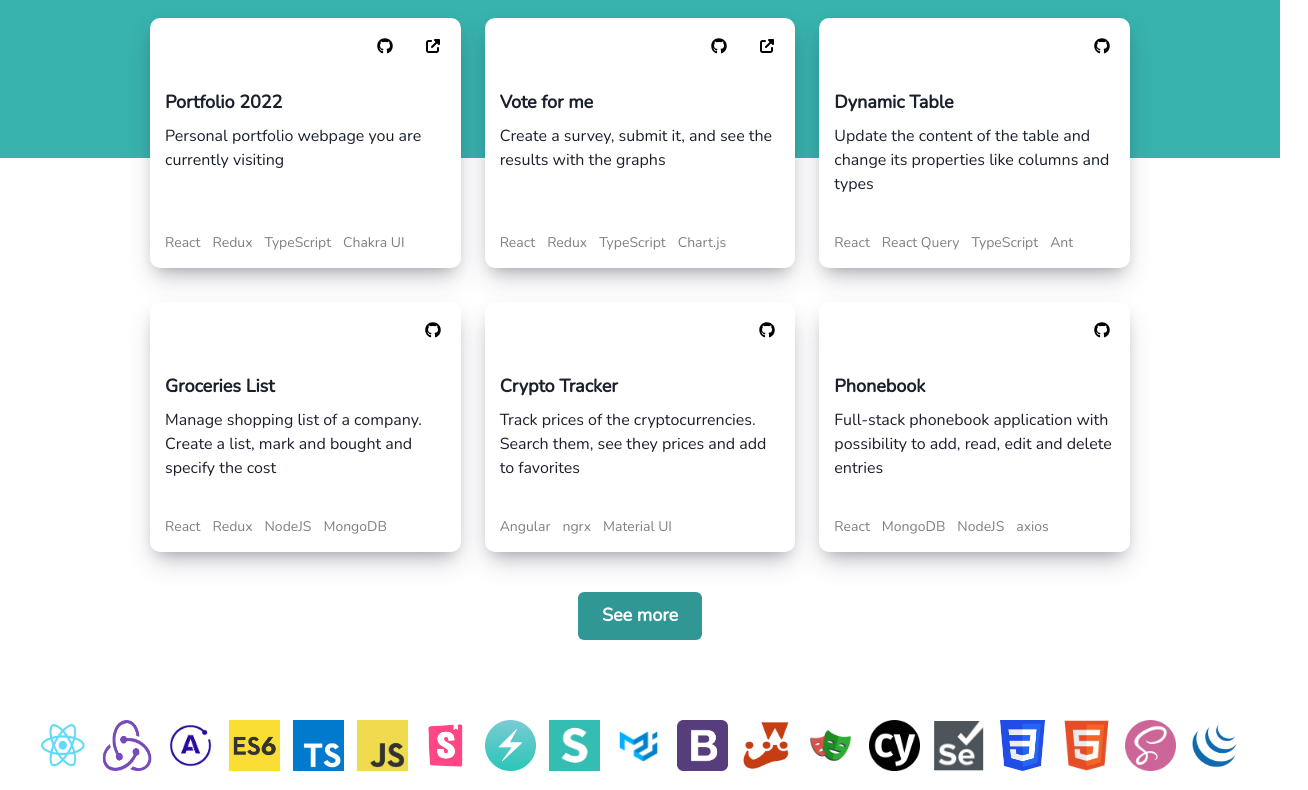
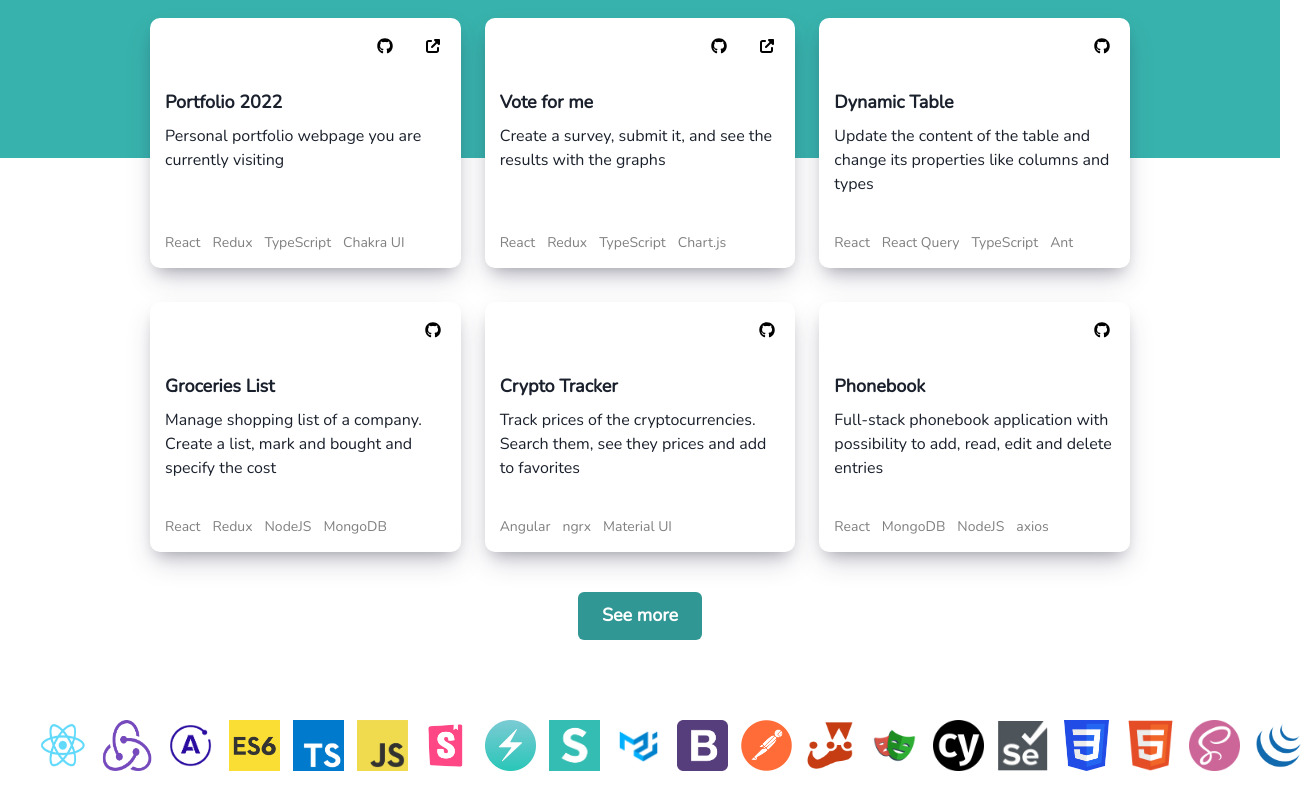
Before and after one commit to wroclawianka/portfolio, a React (Create React App) app: page / in a window 1280 px wide. Shown: the part 1181-1971 px from the top of the page, 1308 px wide, since content can reach past the window. Built offline with nearby package versions, Linux system fonts and the light colour scheme; the HTML template or start-up script is replaced by a standard one.

Commit message:
stack - animations added

```diff
--- a/src/components/stack/stack.component.tsx
+++ b/src/components/stack/stack.component.tsx
@@ -2,6 +2,8 @@ import {
   Box,
   Grid,
   Image,
+  Link,
+  Tooltip,
   keyframes,
   useMultiStyleConfig,
   usePrefersReducedMotion
@@ -25,6 +27,7 @@ import sassIcon from './../../assets/stack/sass.png';
 import cssIcon from './../../assets/stack/css.png';
 import htmlIcon from './../../assets/stack/html.png';
 import jQueryIcon from './../../assets/stack/jQuery.png';
+import postmanIcon from './../../assets/stack/postman.png';
 import { useState } from 'react';
 
 const spin = keyframes`
@@ -33,25 +36,86 @@ const spin = keyframes`
 `;
 
 const stack = [
-  { alt: 'React', src: reactIcon },
-  { alt: 'Redux', src: reduxIcon },
-  { alt: 'Apollo GraphQL', src: apolloIcon },
-  { alt: 'EcmaScript 6', src: es6Icon },
-  { alt: 'TypeScript', src: tsIcon },
-  { alt: 'JavaScript', src: jsIcon },
-  { alt: 'Storybook', src: sbIcon },
-  { alt: 'Chakra UI', src: chakraUIIcon },
-  { alt: 'Semantic UI', src: semanticIcon },
-  { alt: 'Matrial UI', src: muiIcon },
-  { alt: 'Bootstrap', src: bootstrapIcon },
-  { alt: 'Jest', src: jestIcon },
-  { alt: 'Playwright', src: playwrightIcon },
-  { alt: 'Cypress', src: cypressIcon },
-  { alt: 'Selenium', src: seleniumIcon },
-  { alt: 'CSS', src: cssIcon },
-  { alt: 'HTML', src: htmlIcon },
-  { alt: 'Sass', src: sassIcon },
-  { alt: 'jQuery', src: jQueryIcon }
+  {
+    alt: 'React',
+    src: reactIcon,
+    href: 'https://reactjs.org/'
+  },
+  {
+    alt: 'Redux',
+    src: reduxIcon,
+    href: 'https://react-redux.js.org/'
+  },
+  {
+    alt: 'Apollo GraphQL',
+    src: apolloIcon,
+    href: 'https://www.apollographql.com/'
+  },
+  { alt: 'EcmaScript 6', src: es6Icon, href: undefined },
+  {
+    alt: 'TypeScript',
+    src: tsIcon,
+    href: 'https://www.typescriptlang.org/'
+  },
+  { alt: 'JavaScript', src: jsIcon, href: undefined },
+  {
+    alt: 'Storybook',
+    src: sbIcon,
+    href: 'https://storybook.js.org/'
+  },
+  {
+    alt: 'Chakra UI',
+    src: chakraUIIcon,
+    href: 'https://chakra-ui.com/'
+  },
+  {
+    alt: 'Semantic UI',
+    src: semanticIcon,
+    href: 'https://semantic-ui.com/'
+  },
+  {
+    alt: 'Material UI',
+    src: muiIcon,
+    href: 'https://mui.com/'
+  },
+  {
+    alt: 'Bootstrap',
+    src: bootstrapIcon,
+    href: 'https://getbootstrap.com/'
+  },
+  {
+    alt: 'Postman',
+    src: postmanIcon,
+    href: 'https://www.postman.com/'
+  },
+  { alt: 'Jest', src: jestIcon, href: 'https://jestjs.io/' },
+  {
+    alt: 'Playwright',
+    src: playwrightIcon,
+    href: 'https://playwright.dev/'
+  },
+  {
+    alt: 'Cypress',
+    src: cypressIcon,
+    href: 'https://www.cypress.io/'
+  },
+  {
+    alt: 'Selenium',
+    src: seleniumIcon,
+    href: 'https://www.selenium.dev/'
+  },
+  { alt: 'CSS', src: cssIcon, href: undefined },
+  { alt: 'HTML', src: htmlIcon, href: undefined },
+  {
+    alt: 'Sass',
+    src: sassIcon,
+    href: 'https://sass-lang.com/'
+  },
+  {
+    alt: 'jQuery',
+    src: jQueryIcon,
+    href: 'https://jquery.com/'
+  }
 ];
 
 export const Stack = () => {
@@ -63,8 +127,20 @@ export const Stack = () => {
 
   return (
     <Grid sx={style.root}>
-      {stack.map(({ alt, src }, index) => (
+      {stack.map(({ alt, src, href }, index) => (
         <Box sx={style.box} key={alt}>
+          <Tooltip
+            label={alt}
+            openDelay={700}
+            closeDelay={700}
+            bg="grey.50"
+            color="black"
+          >
+            <Link
+              href={href}
+              isExternal
+              cursor={href ? 'pointer' : 'initial'}
+            >
               <Image
                 src={src}
                 alt={alt}
@@ -73,6 +149,8 @@ export const Stack = () => {
                 onMouseOver={() => setHover(index)}
                 onMouseOut={() => setHover(undefined)}
               />
+            </Link>
+          </Tooltip>
         </Box>
       ))}
     </Grid>
--- a/src/components/stack/stack.theme.ts
+++ b/src/components/stack/stack.theme.ts
@@ -29,7 +29,7 @@ export const stackTheme = {
         margin: 'auto',
         display: 'block',
         height: '51px',
-        width: '51px',
+        width: '51px'
       }
     }
   }
```
Also changed, not shown: src/assets/stack/postman.png (added). Lines whose indentation alone changed are shown as unchanged.
